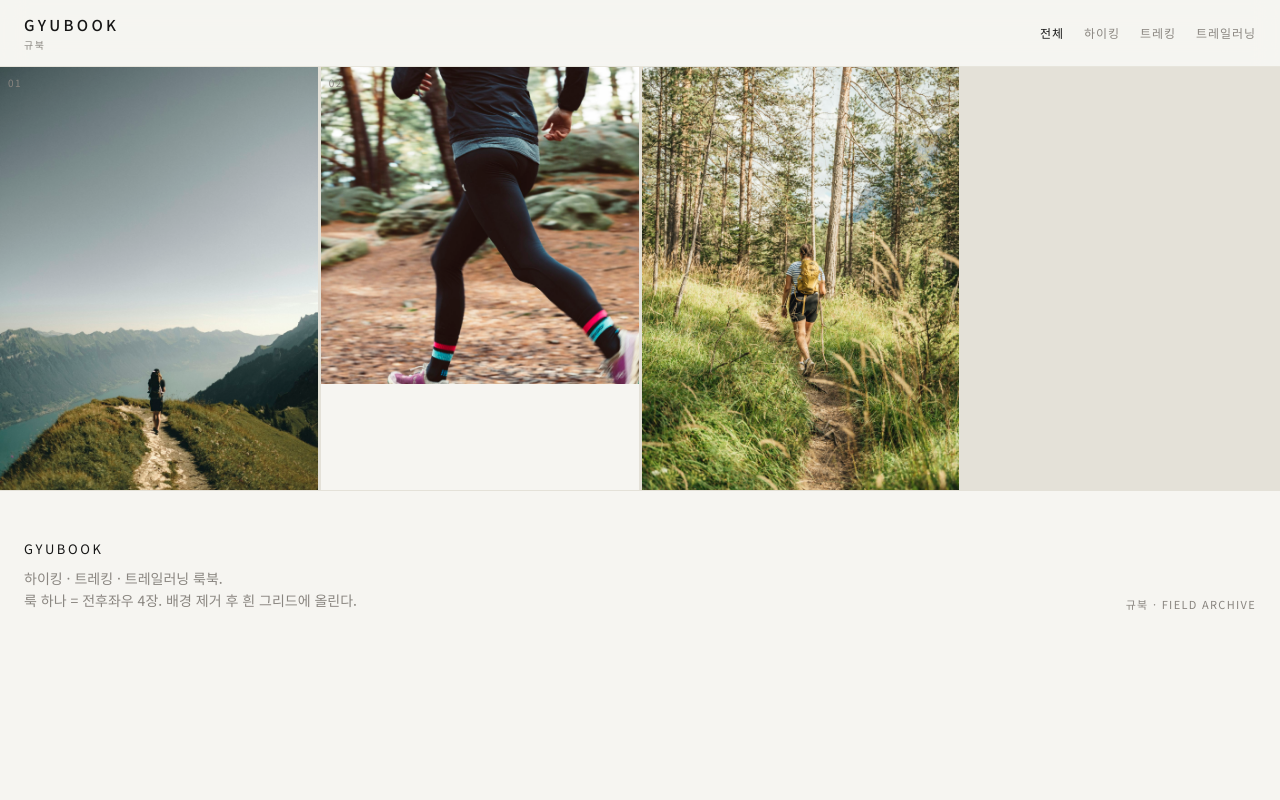
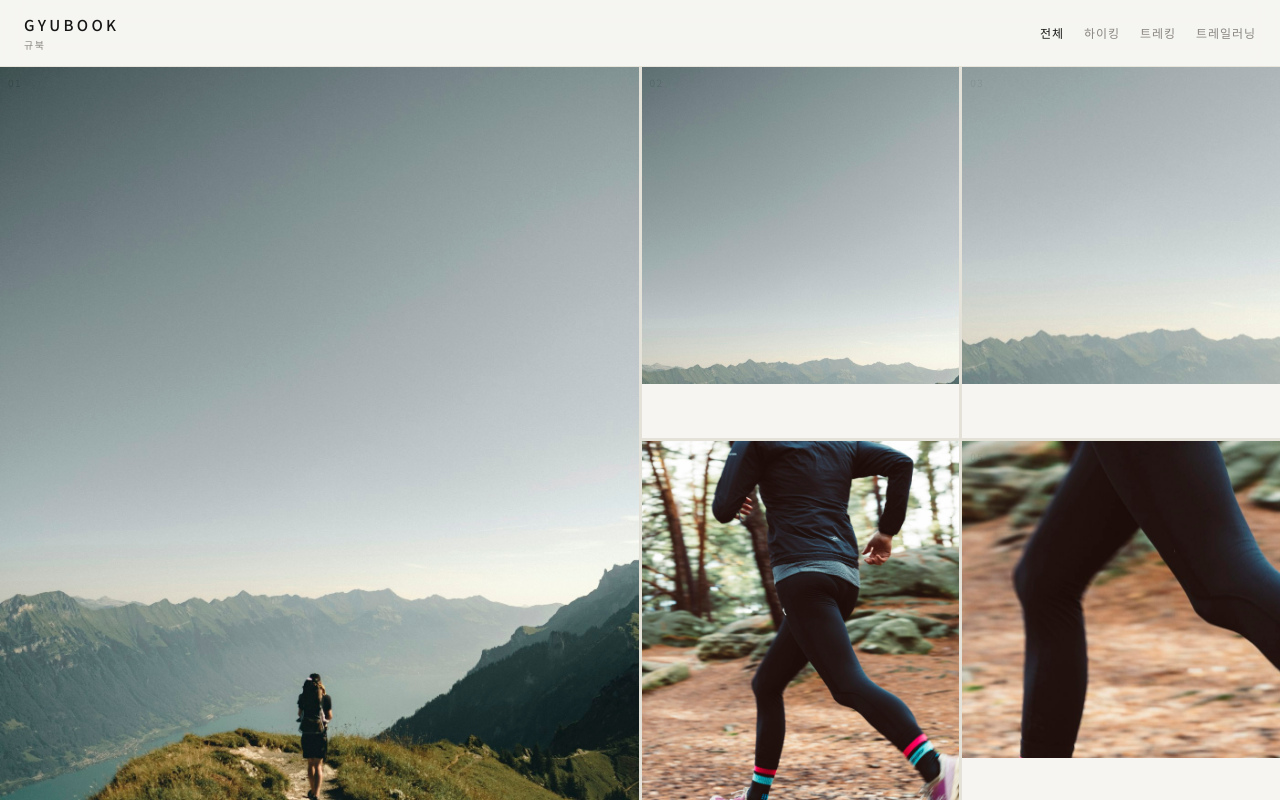
Before and after one commit to atrox42/gyubook, a Next.js app: page / in a window 1280 px wide. Shown: the top 800 px of the page. Built offline with nearby package versions, Linux system fonts and the light colour scheme; no server answers.

Commit message:
Give placeholder looks editorial crop variety and a hero loadout
Mixed full/detail tiles so the white grid reads like a lookbook
before Look #01 cutouts arrive. Ridge dawn is the interim hero.

Co-authored-by: atrox42 <atrox42@users.noreply.github.com>

```diff
--- a/src/app/globals.css
+++ b/src/app/globals.css
@@ -70,5 +70,7 @@ a {
 .tile-index {
   font-size: 10px;
   letter-spacing: 0.14em;
-  color: #8a8680;
+  color: #161616;
+  mix-blend-mode: difference;
+  opacity: 0.55;
 }
--- a/src/data/looks.ts
+++ b/src/data/looks.ts
@@ -159,8 +159,26 @@ export const looks: Look[] = [
         id: "rd-full",
         src: "/looks/ridge-dawn.jpg",
         alt: "능선 전신",
-        aspect: "portrait",
-        position: "center 40%",
+        aspect: "hero",
+        position: "center 42%",
+        span: "hero",
+      },
+      {
+        id: "rd-ridge",
+        src: "/looks/ridge-dawn.jpg",
+        alt: "먼 능선 텍스처",
+        aspect: "square",
+        position: "center 12%",
+        zoom: 1.35,
+        span: "normal",
+      },
+      {
+        id: "rd-pack",
+        src: "/looks/ridge-dawn.jpg",
+        alt: "배낭 디테일",
+        aspect: "square",
+        position: "center 48%",
+        zoom: 2.1,
         span: "normal",
       },
     ],
@@ -170,21 +188,27 @@ export const looks: Look[] = [
         name: "Atom Hoody",
         brand: "Arc'teryx",
         category: "재킷",
+        sku: "ATOM-HOODY",
         href: "https://arcteryx.com",
+        hotspot: { x: 50, y: 42 },
       },
       {
         id: "rd-pack",
         name: "Talon 22",
         brand: "Osprey",
         category: "배낭",
+        sku: "TALON-22",
         href: "https://www.osprey.com",
+        hotspot: { x: 51, y: 48 },
       },
       {
         id: "rd-shoe",
         name: "Speedgoat 5",
         brand: "HOKA",
         category: "신발",
+        sku: "SPEEDGOAT-5",
         href: "https://www.hoka.com",
+        hotspot: { x: 48, y: 73 },
       },
     ],
   },
@@ -199,8 +223,17 @@ export const looks: Look[] = [
         id: "fs-full",
         src: "/looks/first-strike.jpg",
         alt: "트레일 러닝 컷",
+        aspect: "portrait",
+        position: "70% 40%",
+        span: "normal",
+      },
+      {
+        id: "fs-shoe",
+        src: "/looks/first-strike.jpg",
+        alt: "양말과 슈즈",
         aspect: "square",
-        position: "center 45%",
+        position: "80% 78%",
+        zoom: 2.2,
         span: "normal",
       },
     ],
@@ -233,7 +266,16 @@ export const looks: Look[] = [
         src: "/looks/pine-corridor.jpg",
         alt: "솔숲 하이킹",
         aspect: "portrait",
-        position: "center 35%",
+        position: "center 38%",
+        span: "wide",
+      },
+      {
+        id: "pc-pack",
+        src: "/looks/pine-corridor.jpg",
+        alt: "머스타드 배낭",
+        aspect: "square",
+        position: "center 50%",
+        zoom: 2.15,
         span: "normal",
       },
     ],
```
Also changed, not shown: 2 other files (tests, documents, lock files or other folders).
